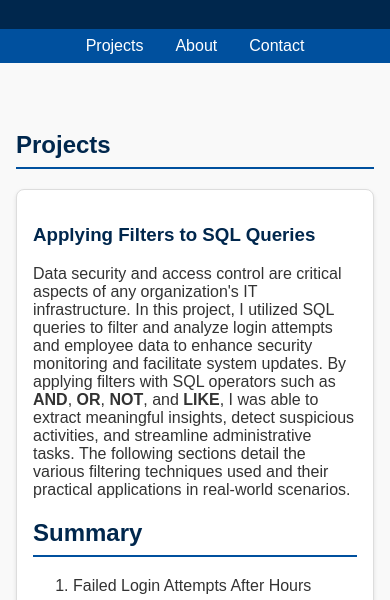
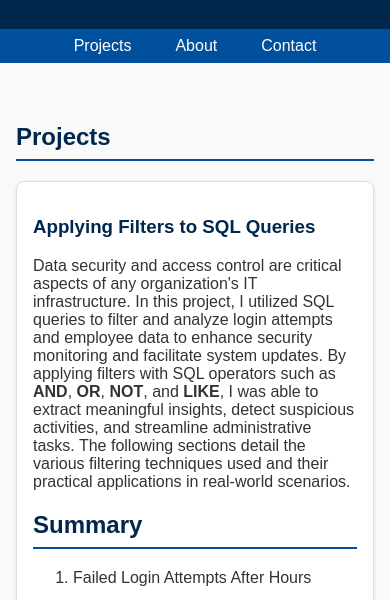
Before and after one commit to LEGEAIDECSSSSSS/crosdelemuedoportfolio, a plain HTML site: page index.html in a window 390 px wide. Shown: the part 172-772 px from the top of the page. Drawn offline with Linux system fonts and the light colour scheme.

Commit message:
responsiveness

```diff
--- a/css/css.css
+++ b/css/css.css
@@ -101,3 +101,40 @@
           .contact-item i {
             color: #0077b5; /* LinkedIn blue or adjust as needed */
           }
+
+          /* Mobile Phones (up to 600px) */
+@media only screen and (max-width: 600px) {
+    body {
+      font-size: 14px; /* Reduce overall font size */
+    }
+    .container {
+      padding: 0.5rem;
+      margin: 1rem auto;
+    }
+    nav {
+      flex-direction: column;
+      gap: 0.5rem;
+    }
+    .card {
+      padding: 0.75rem;
+      margin-bottom: 1rem;
+    }
+  }
+
+  /* Tablets (up to 768px) */
+  @media only screen and (max-width: 768px) {
+    body {
+      font-size: 16px;
+    }
+    .container {
+      padding: 1rem;
+      margin: 1.5rem auto;
+    }
+    nav {
+      flex-direction: row;
+      gap: 0.75rem;
+    }
+    .card {
+      padding: 1rem;
+    }
+  }
```
